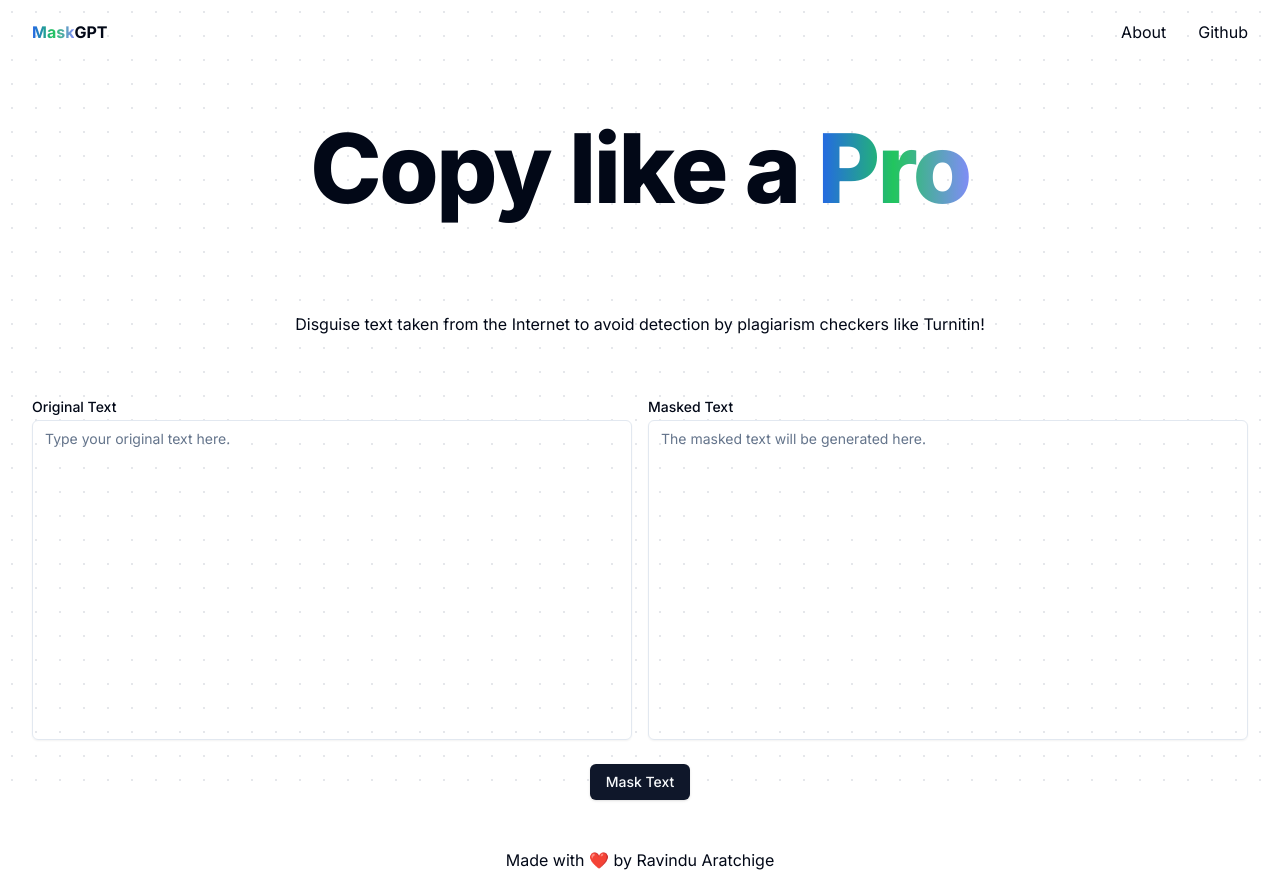
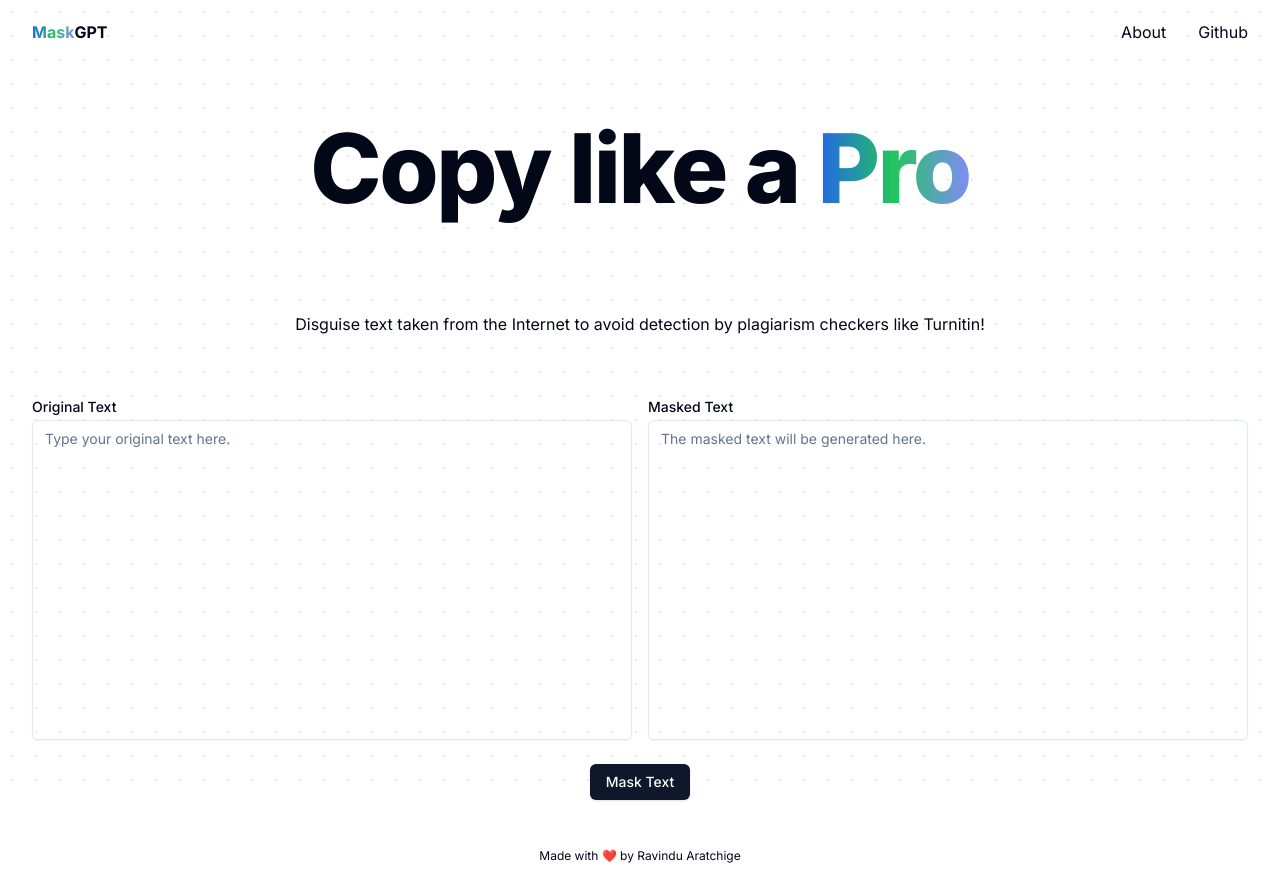
Before and after one commit to ravi-aratchige/maskgpt, a Next.js app: page / in a window 1280 px wide. Built offline with nearby package versions, Linux system fonts and the light colour scheme.

Commit message:
UPDATE: reduce footer text size

```diff
--- a/app/page.tsx
+++ b/app/page.tsx
@@ -159,7 +159,7 @@ export default function Home() {
 
       {/* Footer */}
       <footer className="bottom-0 left-0 flex justify-center w-full py-6">
-        <p>
+        <p className="text-xs">
           Made with ❤️ by{" "}
           <a
             href="https://github.com/ravi-aratchige"
```
